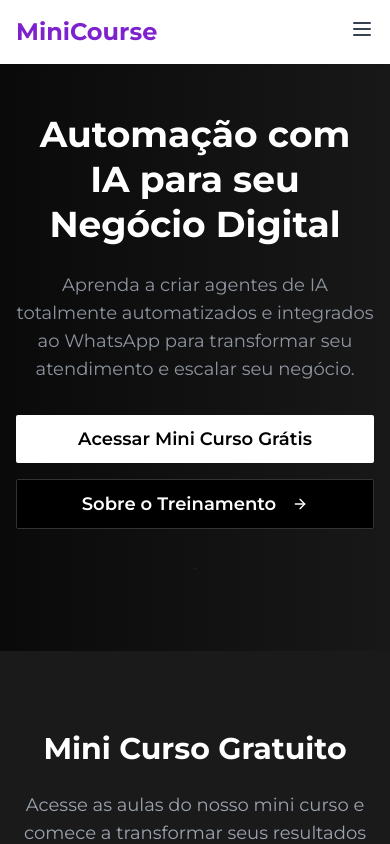
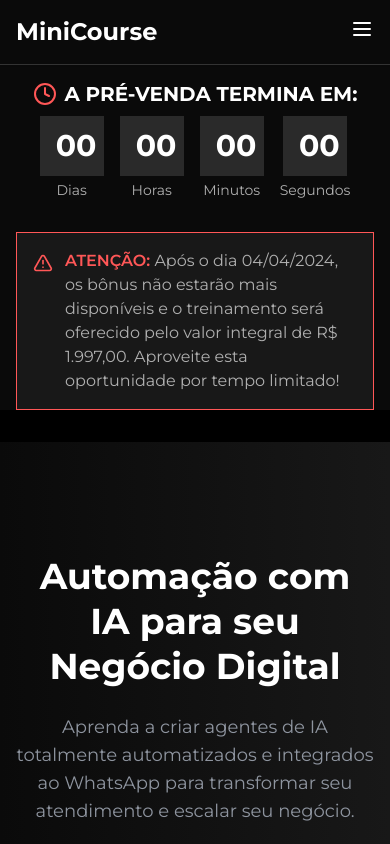
Before and after one commit to cello1508/mini-course-haven, a React (Vite) app: page / in a window 390 px wide. Shown: the top 844 px of the page. Built offline with nearby package versions, Linux system fonts and the light colour scheme; grey boxes are pictures that could not be loaded.

Commit message:
Move timer to navbar
Move the countdown timer component to the navbar.

```diff
--- a/src/components/Navbar.tsx
+++ b/src/components/Navbar.tsx
@@ -2,41 +2,46 @@
 import { useState } from "react";
 import { Button } from "@/components/ui/button";
 import { Menu, X } from "lucide-react";
+import CountdownTimer from "./CountdownTimer";
 
 const Navbar = () => {
   const [isMenuOpen, setIsMenuOpen] = useState(false);
 
+  // Set the end date to April 4th, 2024 at 23:59:59
+  const endDate = new Date(2024, 3, 4, 23, 59, 59);
+
   return (
-    <nav className="fixed top-0 left-0 right-0 z-50 bg-white shadow-sm">
+    <div>
+      <nav className="fixed top-0 left-0 right-0 z-50 bg-[#0a0a0a] shadow-sm border-b border-[#333333]">
         <div className="container mx-auto px-4 py-4 flex justify-between items-center">
           <div className="flex items-center">
-          <a href="#" className="text-2xl font-bold text-purple-700">
+            <a href="#" className="text-2xl font-bold text-white">
               MiniCourse
             </a>
           </div>
 
           {/* Desktop Menu */}
           <div className="hidden md:flex items-center space-x-8">
-          <a href="#minicourse" className="text-gray-700 hover:text-purple-700 font-medium">
+            <a href="#minicourse" className="text-gray-300 hover:text-white font-medium">
               Mini Curso
             </a>
-          <a href="#presale" className="text-gray-700 hover:text-purple-700 font-medium">
+            <a href="#presale" className="text-gray-300 hover:text-white font-medium">
               Treinamento
             </a>
-          <a href="#testimonials" className="text-gray-700 hover:text-purple-700 font-medium">
+            <a href="#testimonials" className="text-gray-300 hover:text-white font-medium">
               Depoimentos
             </a>
-          <a href="#faq" className="text-gray-700 hover:text-purple-700 font-medium">
+            <a href="#faq" className="text-gray-300 hover:text-white font-medium">
               FAQ
             </a>
-          <Button className="btn-primary">Inscrever-se</Button>
+            <Button className="bg-white text-black hover:bg-gray-200">Inscrever-se</Button>
           </div>
 
           {/* Mobile menu button */}
           <div className="md:hidden">
             <button
               onClick={() => setIsMenuOpen(!isMenuOpen)}
-            className="text-gray-700 focus:outline-none"
+              className="text-white focus:outline-none"
             >
               {isMenuOpen ? <X size={24} /> : <Menu size={24} />}
             </button>
@@ -45,41 +50,49 @@ const Navbar = () => {
 
         {/* Mobile Menu */}
         {isMenuOpen && (
-        <div className="md:hidden bg-white py-4 px-4 shadow-lg">
+          <div className="md:hidden bg-[#0a0a0a] py-4 px-4 shadow-lg border-t border-[#333333]">
             <div className="flex flex-col space-y-4">
               <a
                 href="#minicourse"
-              className="text-gray-700 hover:text-purple-700 font-medium py-2"
+                className="text-gray-300 hover:text-white font-medium py-2"
                 onClick={() => setIsMenuOpen(false)}
               >
                 Mini Curso
               </a>
               <a
                 href="#presale"
-              className="text-gray-700 hover:text-purple-700 font-medium py-2"
+                className="text-gray-300 hover:text-white font-medium py-2"
                 onClick={() => setIsMenuOpen(false)}
               >
                 Treinamento
               </a>
               <a
                 href="#testimonials"
-              className="text-gray-700 hover:text-purple-700 font-medium py-2"
+                className="text-gray-300 hover:text-white font-medium py-2"
                 onClick={() => setIsMenuOpen(false)}
               >
                 Depoimentos
               </a>
               <a
                 href="#faq"
-              className="text-gray-700 hover:text-purple-700 font-medium py-2"
+                className="text-gray-300 hover:text-white font-medium py-2"
                 onClick={() => setIsMenuOpen(false)}
               >
                 FAQ
               </a>
-            <Button className="btn-primary w-full">Inscrever-se</Button>
+              <Button className="bg-white text-black hover:bg-gray-200 w-full">Inscrever-se</Button>
             </div>
           </div>
         )}
       </nav>
+
+      {/* Countdown Timer below the navbar */}
+      <div className="pt-20 bg-[#0a0a0a]">
+        <div className="container mx-auto px-4">
+          <CountdownTimer endDate={endDate} />
+        </div>
+      </div>
+    </div>
   );
 };
 
--- a/src/components/PreSaleSection.tsx
+++ b/src/components/PreSaleSection.tsx
@@ -1,7 +1,5 @@
-
 import { Button } from "@/components/ui/button";
 import { Card, CardContent } from "@/components/ui/card";
-import CountdownTimer from "./CountdownTimer";
 import {
   CheckCircle,
   Clock,
@@ -65,7 +63,6 @@ const PreSaleSection = () => {
     }
   ];
 
-  // Set the end date to April 4th, 2024 at 23:59:59
   const endDate = new Date(2024, 3, 4, 23, 59, 59);
 
   return (
@@ -76,11 +73,6 @@ const PreSaleSection = () => {
           <p className="section-subtitle">
             Prepare-se para o próximo nível com nosso treinamento completo. Oferta especial por tempo limitado!
           </p>
-
-          {/* Countdown Timer */}
-          <div className="max-w-3xl mx-auto mt-8">
-            <CountdownTimer endDate={endDate} />
-          </div>
         </div>
 
         <div className="bg-gradient-to-r from-[#0a0a0a] to-[#181818] rounded-sm shadow-xl overflow-hidden mb-16 border border-[#333333]">
```
Lines whose indentation alone changed are shown as unchanged.
